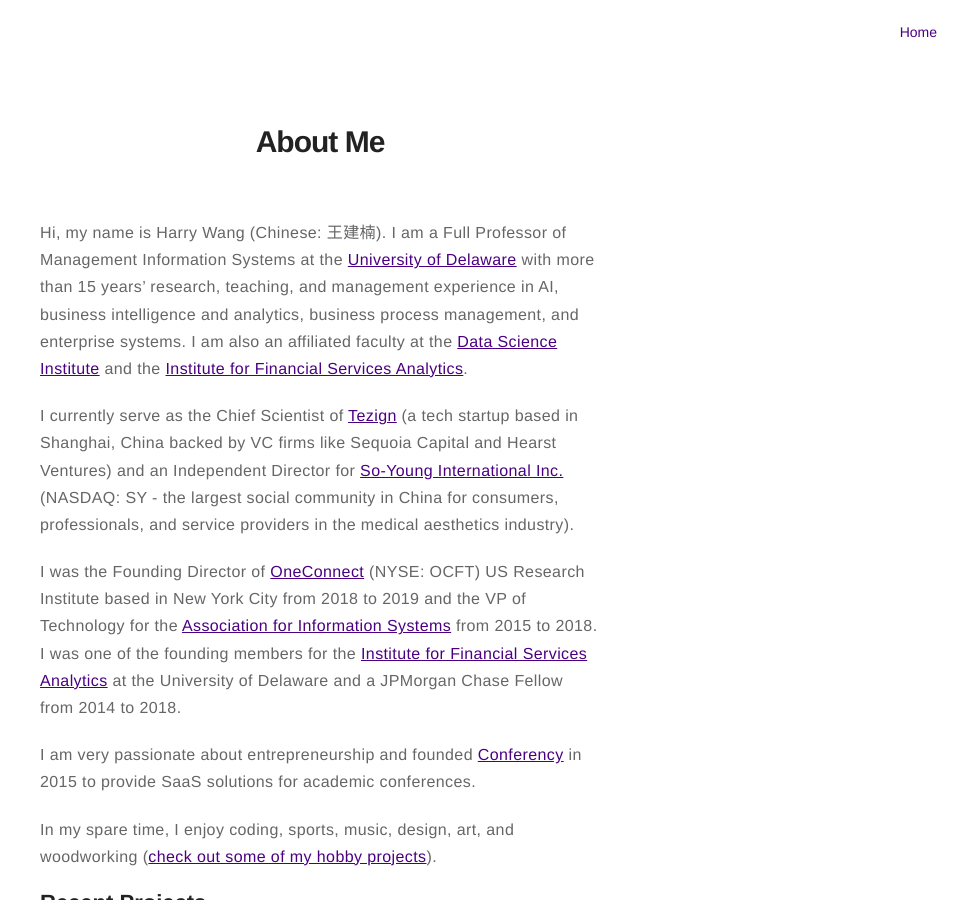
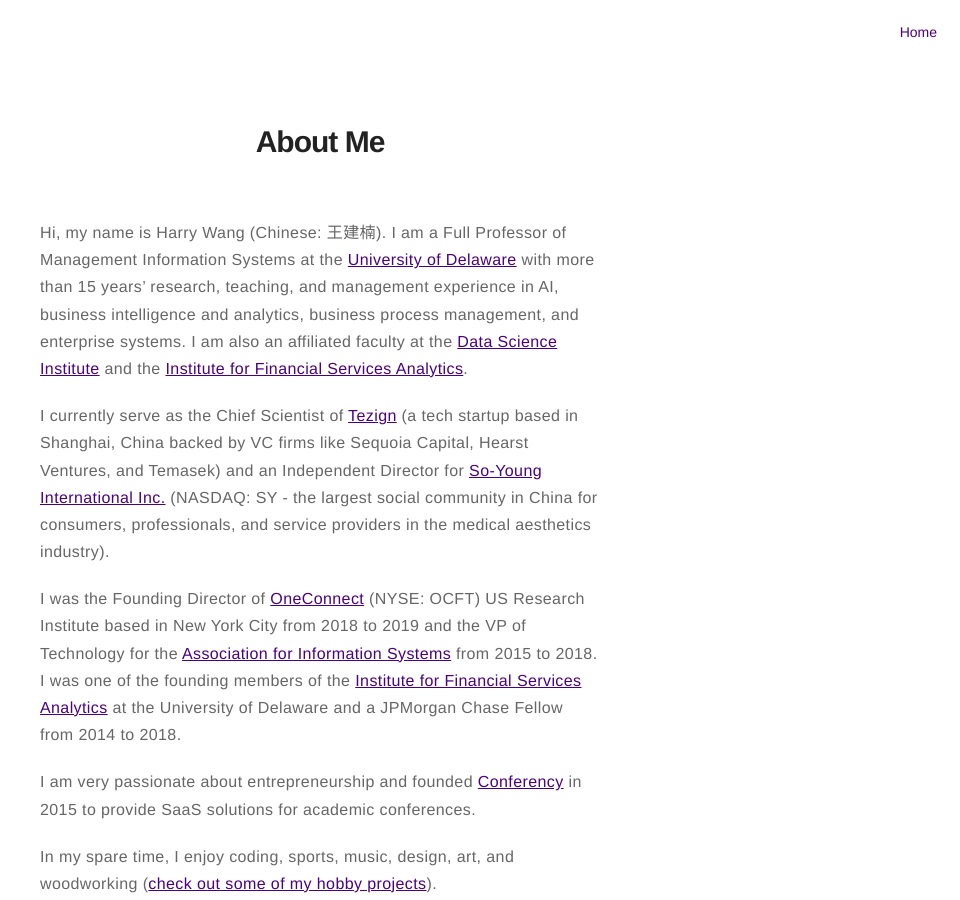
Before and after one commit to harrywang/harrywang.github.io, a Jekyll site: the page built from about.md, in a window 1280 px wide and 900 px high. Shown: the whole window, without its empty margins (320-1280 px from the left). Built offline with Jekyll 4.4.1, drawn with Linux system fonts in a browser that asks for light colours.

Commit message:
updated about page

```diff
--- a/about.md
+++ b/about.md
@@ -6,9 +6,9 @@
 
 Hi, my name is Harry Wang (Chinese: 王建楠). I am a Full Professor of Management Information Systems at the [University of Delaware](https://lerner.udel.edu/) with more than 15 years' research, teaching, and management experience in AI, business intelligence and analytics, business process management, and enterprise systems. I am also an affiliated faculty at the [Data Science Institute](https://dsi.udel.edu/) and the [Institute for Financial Services Analytics](https://lerner.udel.edu/centers/institute-for-financial-services-analytics/).
 
-I currently serve as the Chief Scientist of [Tezign](https://www.tezign.com) (a tech startup based in Shanghai, China backed by VC firms like Sequoia Capital and Hearst Ventures) and an Independent Director for [So-Young International Inc.](https://www.soyoung.com) (NASDAQ: SY - the largest social community in China for consumers, professionals, and service providers in the medical aesthetics industry).
+I currently serve as the Chief Scientist of [Tezign](https://www.tezign.com) (a tech startup based in Shanghai, China backed by VC firms like Sequoia Capital, Hearst Ventures, and Temasek) and an Independent Director for [So-Young International Inc.](https://www.soyoung.com) (NASDAQ: SY - the largest social community in China for consumers, professionals, and service providers in the medical aesthetics industry).
 
-I was the Founding Director of [OneConnect](https://www.ocft.com/) (NYSE: OCFT) US Research Institute based in New York City from 2018 to 2019 and the VP of Technology for the [Association for Information Systems](https://aisnet.org/) from 2015 to 2018. I was one of the founding members for the [Institute for Financial Services Analytics](https://lerner.udel.edu/centers/institute-for-financial-services-analytics/) at the University of Delaware and a JPMorgan Chase Fellow from 2014 to 2018.
+I was the Founding Director of [OneConnect](https://www.ocft.com/) (NYSE: OCFT) US Research Institute based in New York City from 2018 to 2019 and the VP of Technology for the [Association for Information Systems](https://aisnet.org/) from 2015 to 2018. I was one of the founding members of the [Institute for Financial Services Analytics](https://lerner.udel.edu/centers/institute-for-financial-services-analytics/) at the University of Delaware and a JPMorgan Chase Fellow from 2014 to 2018.
 
 I am very passionate about entrepreneurship and founded [Conferency](https://www.conferency.com/) in 2015 to provide SaaS solutions for academic conferences.
 
```
